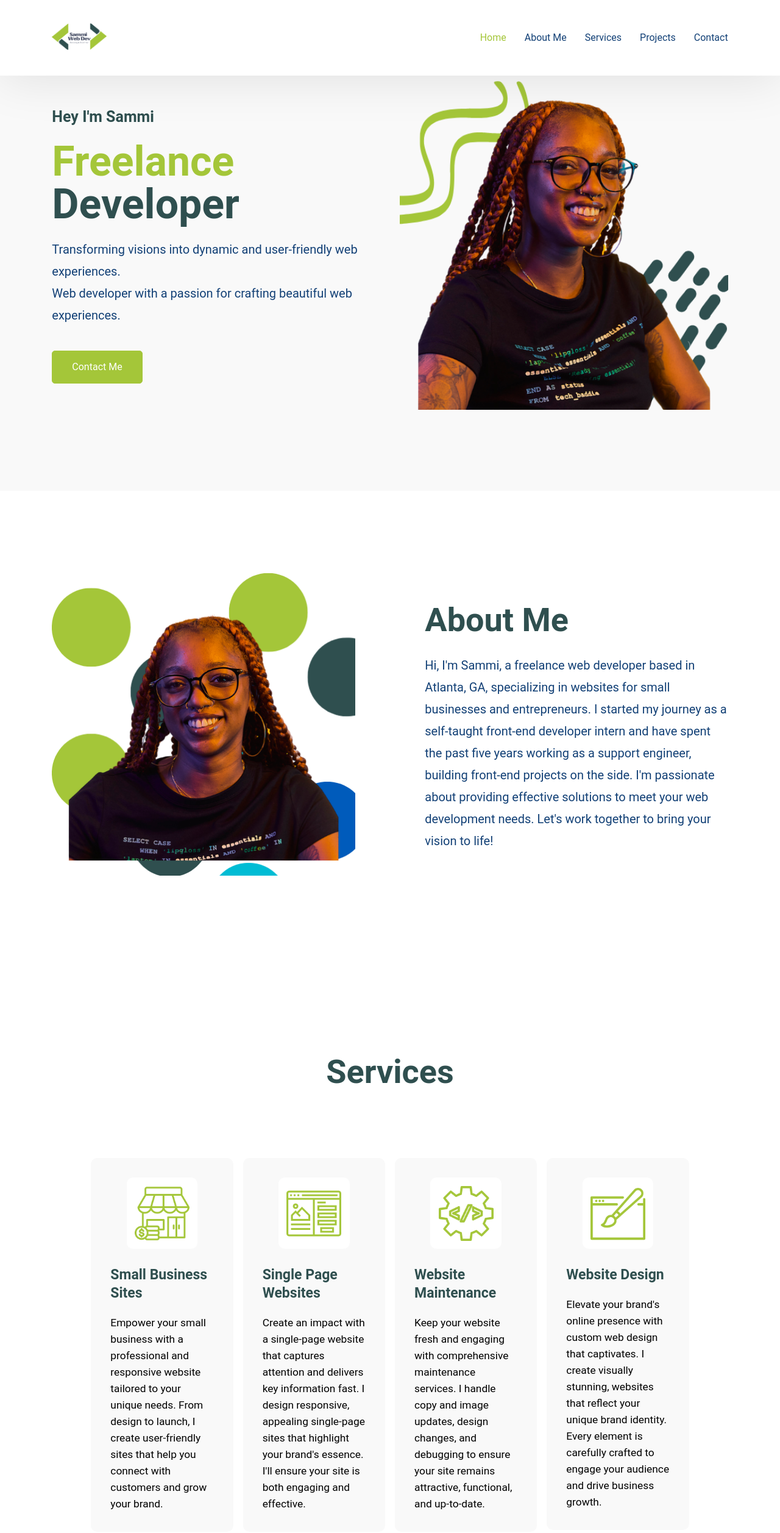
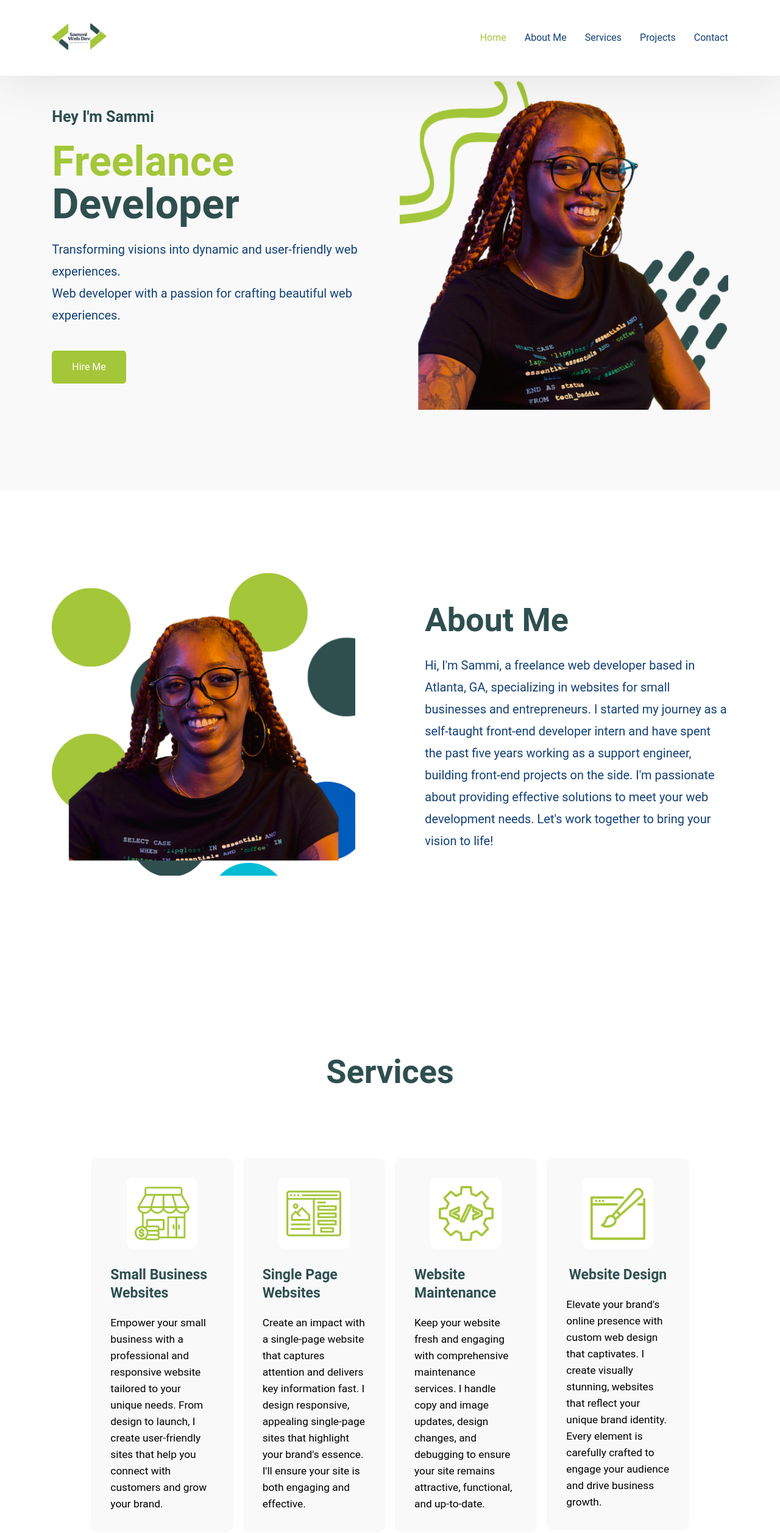
Before and after one commit to SOyeniyi801/my-portfolio, a React (Create React App) app: page / in a window 1280 px wide. Shown: the top 2514 px of the page at 61% size. Built offline with nearby package versions, Linux system fonts and the light colour scheme.

Commit message:
spacing fix services

```diff
--- a/src/App.css
+++ b/src/App.css
@@ -329,7 +329,7 @@ h3 {
  .skills-section-card-content {
   display: flex;
   flex-direction: column;
-  align-items: flex-start;
+  align-items: center;
   gap: 32px;
   align-self: stretch;
  }
--- a/src/Pages/Home/Hero.jsx
+++ b/src/Pages/Home/Hero.jsx
@@ -25,7 +25,7 @@ function Hero (){
                 to="Contact"
                 className="btn btn-primary"
                 >
-                    Contact Me </Link>
+                    Hire Me </Link>
             </div>
             <div className="hero-section-image">
                 <img src="./assets/hero-image.png" alt="Hero Section" />
--- a/src/data/index.json
+++ b/src/data/index.json
@@ -3,7 +3,7 @@
         {
             "id": "1",
             "src": "./assets/small-business.png",
-            "title": "Small Business Sites",
+            "title": "Small Business Websites",
             "description": "Empower your small business with a professional and responsive website tailored to your unique needs. From design to launch, I create user-friendly sites that help you connect with customers and grow your brand."
         },
         {
```
